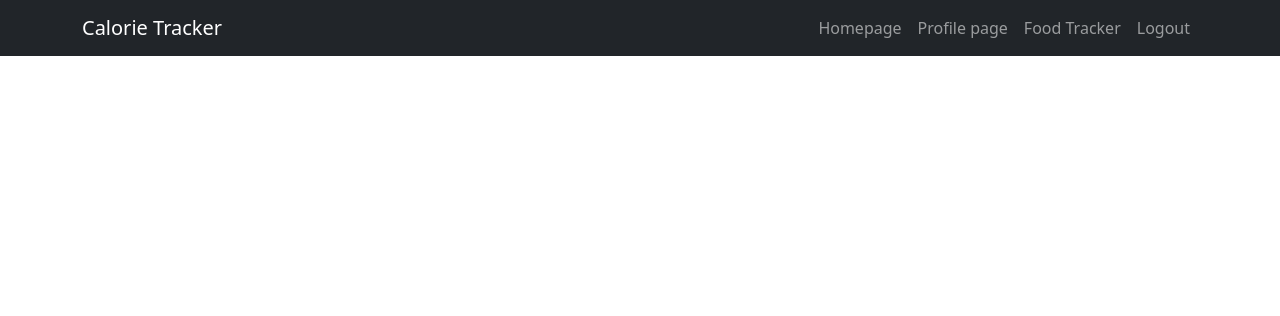
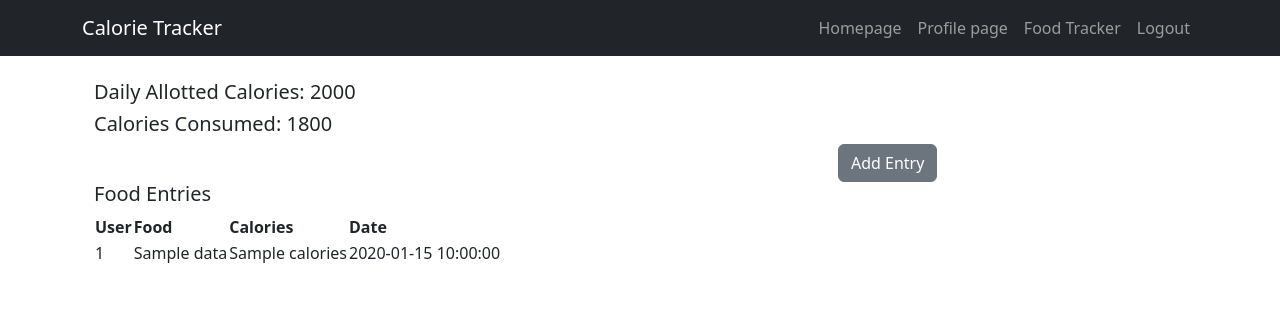
Before and after one commit to jmd5493/calorie-tracker, a Flask app: template templates/tracker.html in a window 1280 px wide. Shown: the top 316 px of the page. Run offline with Flask 3, Linux system fonts and the light colour scheme; the template is opened without the code that fills it: most values are stand-ins (such as "Sample title", 1, 10 or a date in 2020).

Commit message:
Food tracker

```diff
--- a/main.py
+++ b/main.py
@@ -1,7 +1,8 @@
-from flask import Flask, render_template
+from flask import Flask, render_template, request, redirect, url_for
 from flask_sqlalchemy import SQLAlchemy
 from datetime import date
 import os
+import sqlite3
 
 app = Flask(__name__)
 config_path = os.path.join(os.path.dirname(__file__), "config.py")
@@ -22,6 +23,9 @@ class FoodEntry(db.Model):
     food_name = db.Column(db.String(100))
     calories = db.Column(db.Integer)
     date = db.Column(db.Date)
+
+    def __repr__(self):
+        return f"ID: {self.id}, User: {self.user_id}, Food: {self.food_name}, Calories: {self.calories}, Date: {self.date}"
 
 # ---------- ROUTES ----------
 @app.route("/")
@@ -44,9 +48,14 @@ def home():
 def profile():
     return render_template("profile.html")
 
-@app.route("/tracker")
+@app.route("/tracker", methods=['GET'])
 def tracker():
-    return render_template("tracker.html")
+    conn = sqlite3.connect('calorie_tracker.db')
+    cursor = conn.cursor()
+    cursor.execute("Select * FROM food_entry")
+    data = cursor.fetchall()
+    conn.close()
+    return render_template("tracker.html", data=data)
 
 @app.route("/test-db")
 def test_db():
--- a/templates/tracker.html
+++ b/templates/tracker.html
@@ -1,4 +1,87 @@
-{% extends "base.html" %} {% block title %}Page Title Here{% endblock %} {%
-block content %}
-<!-- content goes here -->
+{% extends "base.html" %} {% block title %}Homepage{% endblock %} {% block
+content %}
+<!-- Main Content -->
+<div class="container">
+  <div class="row">
+    <div class="col">
+      <h5>Daily Allotted Calories: 2000</h5>
+      <h5>Calories Consumed: 1800</h5>
+    </div>
+    <div class="col">
+      <!-- 2 of 2 -->
+    </div>
+  </div>
+  <div class="row">
+    <div class="col">
+      <!-- 1 of 3 -->
+    </div>
+    <div class="col">
+      <!-- 2 of 3 -->
+    </div>
+    <div class="col">
+      <!-- Button trigger modal -->
+      <div class="btn-group" role="group" aria-label="Button group with nested dropdown">
+        <button type="button" class="btn btn-secondary" data-bs-toggle="modal" data-bs-target="#exampleModal">Add Entry</button>
+      </div>
+    </div>
+    <div class="row">
+      <div class="col">
+        <h5>Food Entries</h5>
+        <table>
+          <thead>
+            <tr>
+              <th>User</th>
+              <th>Food</th>
+              <th>Calories</th>
+              <th>Date</th>
+            </tr>
+          </thead>
+          <tbody>
+            {% for d in data %}
+            <tr>
+              <td>{{d.user_id}}</td>
+              <td>{{d.food_name}}</td>
+              <td>{{d.calories}}</td>
+              <td>{{d.date}}</td>
+            </tr>
+            {% endfor %}
+          </tbody>
+        </table>
+      </div>
+    </div>
+  </div>
+
+
+
+		<!-- Add Entry -->
+		<div class="modal fade" id="exampleModal" tabindex="-1" aria-labelledby="exampleModalLabel" aria-hidden="true">
+  			<div class="modal-dialog">
+    			<div class="modal-content">
+      				<div class="modal-header">
+        				<h5 class="modal-title" id="exampleModalLabel">Add Food Item</h5>
+        				<button type="button" class="btn-close" data-bs-dismiss="modal" aria-label="Close"></button>
+      				</div>
+      				<div class="modal-body">
+      					<form>
+                  <div class="form-group">
+                    <label for="the_date">Date:</label>
+                    <input type="date" class="form-control" id=the_date placeholder="Enter Date">
+                  </div>
+      						<div class="form-group">
+      							<label for="ItemName">Item Name:</label>
+      							<input type="text" class="form-control" id=ItemName placeholder="Enter Food">
+      						</div>
+      						<div class="form-group">
+      							<label for="Calories">Calories:</label>
+      							<input type="number" class="form-control" id=Calories placeholder="Enter calories">
+      						</div>
+      					</form>
+      				</div>
+      				<div class="modal-footer">
+        				<button type="button" class="btn btn-secondary" data-bs-dismiss="modal">Close</button>
+        				<button type="button" class="btn btn-primary">Submit</button>
+      				</div>
+    			</div>
+  			</div>
+		</div>
 {% endblock %}
```
